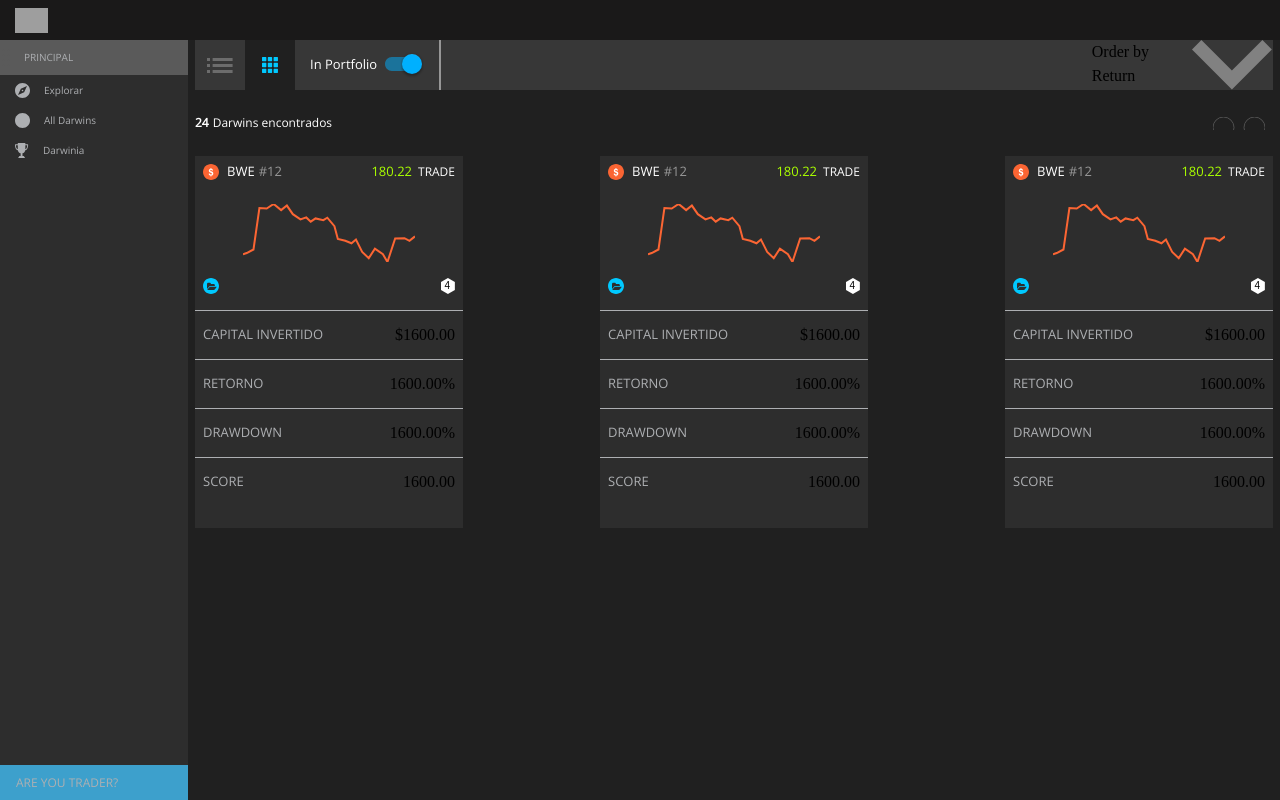
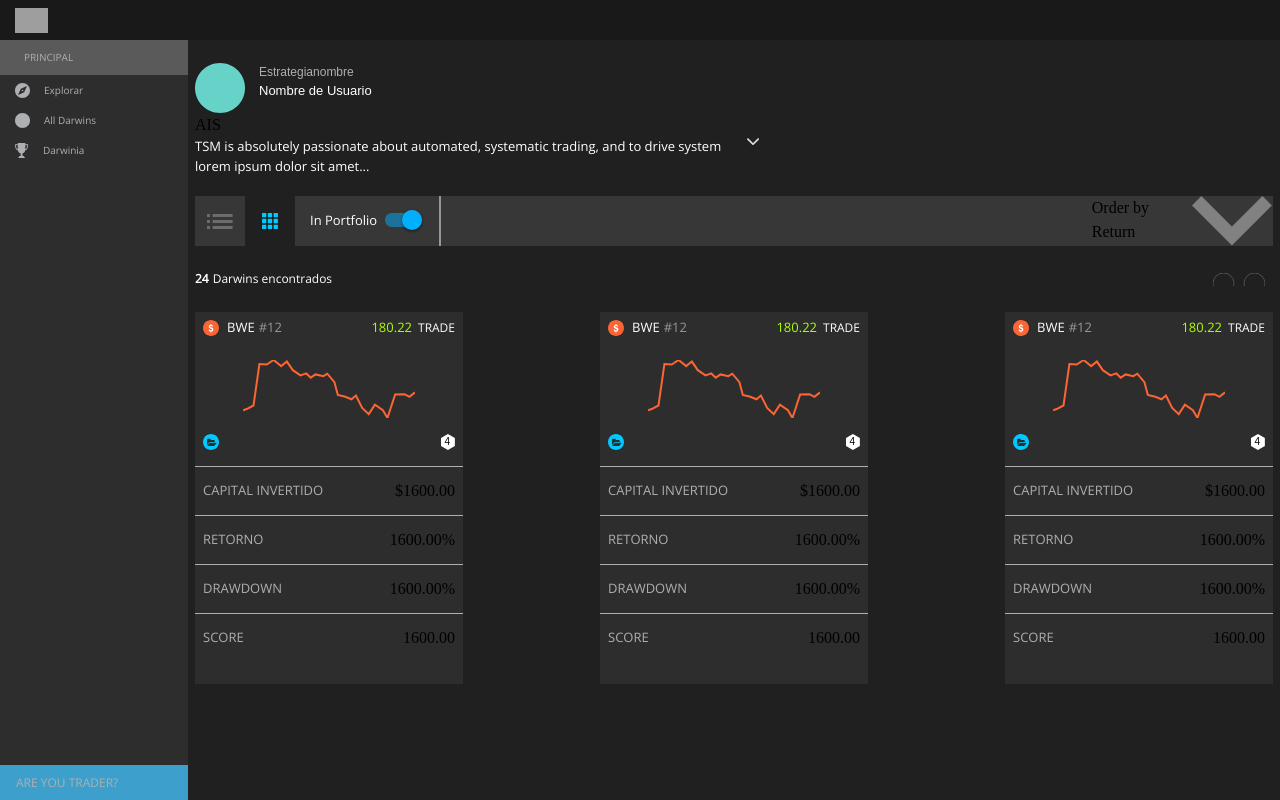
Before and after one commit to cyanbluenow/darwinex, a React (Create React App) app: page / in a window 1280 px wide. Built offline with nearby package versions, Linux system fonts and the light colour scheme; grey boxes are pictures that could not be loaded.

Commit message:
user data without functions

```diff
--- /dev/null
+++ b/src/components/UserData.js
@@ -0,0 +1,28 @@
+import "./UserData.scss";
+import avatar from "./../resources/avatar.svg";
+import downArrow from "./../resources/light-grey-down-arrow.svg";
+function UserData() {
+    return (
+        <section className="user-data-big-container">
+            <section className="user-data-user-container">
+                <div>
+                    <img src={avatar} className="" alt="icon" />
+                    <span>AIS</span>
+                </div>
+                <div className="user-data-user">
+                    <span className="user-data-strategy">Estrategianombre</span>
+                    <span className="user-data-name">Nombre de Usuario</span>
+                </div>
+
+            </section>
+            <section className="user-data-text-container">
+                <p>TSM is absolutely passionate about automated, systematic trading, and to drive system lorem ipsum dolor sit amet...</p>
+                <div className="user-data-arrow-icon">
+                    <img src={downArrow}  alt="icon" />
+                </div>
+            </section>
+        </section>
+    );
+}
+
+export default UserData;
--- /dev/null
+++ b/src/components/UserData.scss
@@ -0,0 +1,49 @@
+@import "./../styles/variables.scss";
+
+.user-data-big-container{
+    display:flex;
+    flex-direction: column;
+    padding-top:23px;
+    padding-bottom: 20px;
+
+    .user-data-user-container{
+        display:flex;
+        flex-direction:row;
+        .user-data-user{
+            display:flex;
+            flex-direction:column;
+            padding-left:14px;
+            span{
+                font-family: 'Opens Sans', sans-serif;
+                font-weight: normal;
+            }
+            .user-data-strategy{
+                color:$light-grey;
+                font-size: 12px;
+            }
+            .user-data-name{
+                color: $white;
+                font-size:13px;
+            }
+        }
+    }
+    .user-data-text-container{
+        display:flex;
+        flex-direction: row;
+        p{
+            flex:50%;
+            font-family: 'Open Sans', sans-serif;
+            font-size: 13px;
+            font-weight:normal;
+            color: $white;
+
+        }
+        .user-data-arrow-icon{
+            display:flex;
+            justify-content:flex-start;
+            flex:50%;
+            height:9px;
+            padding-left: 13px;
+        }
+    }
+}
--- a/src/pages/App.js
+++ b/src/pages/App.js
@@ -1,6 +1,7 @@
 import "./App.scss";
 import MainNavBar from "./../components/MainNavBar";
 import LeftMenu from "./../components/LeftMenu";
+import UserData from "./../components/UserData";
 import CardsCarousel from "./../components/CardsCarousel";
 
 function App() {
@@ -10,6 +11,7 @@ function App() {
             <section className="app-container">
                 <LeftMenu />
                 <section className="col-2">
+                    <UserData/>
                     <CardsCarousel/>
                 </section>
             </section>
```
Also changed, not shown: src/resources/light-grey-down-arrow.svg (added).
